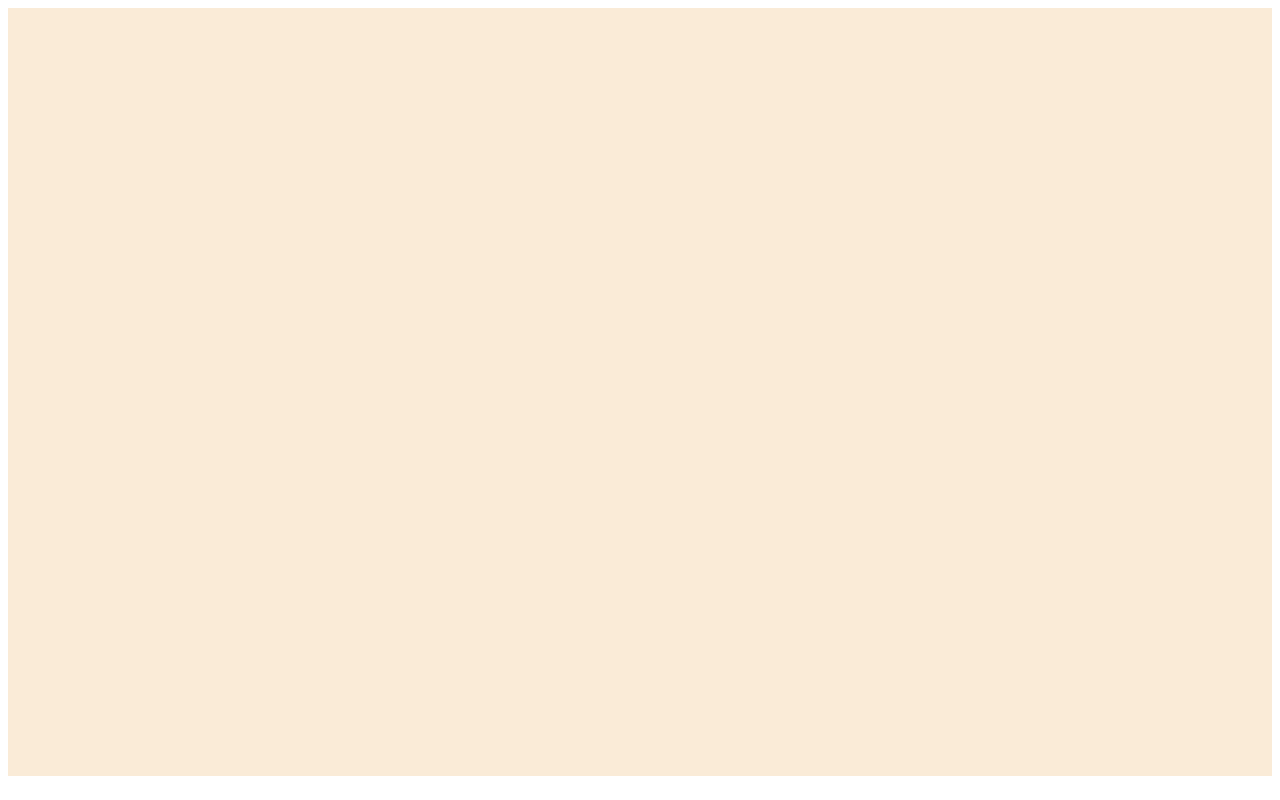
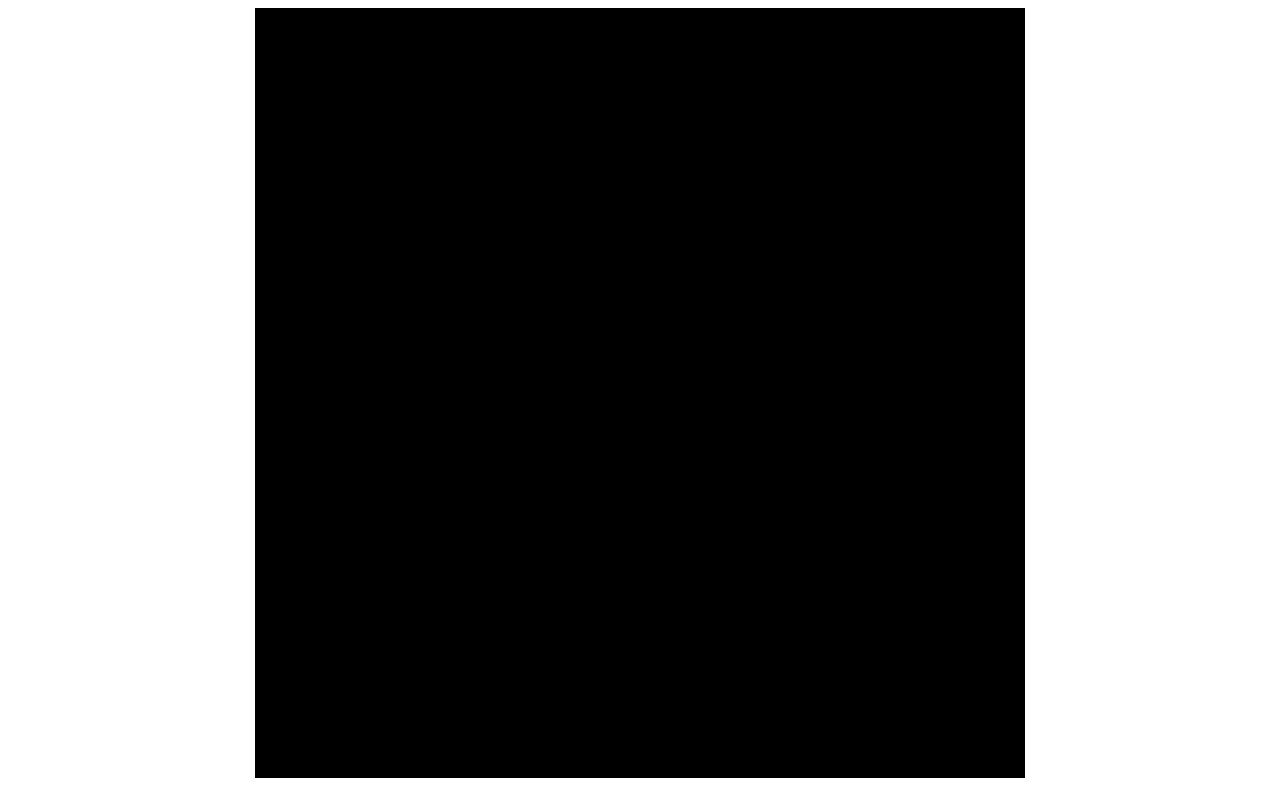
Before and after one commit to unc0mm0n/jschess, a plain HTML site: page game.html in a window 1280 px wide. Drawn offline with Linux system fonts and the light colour scheme.

Commit message:
Start working on game canvas, add images to data folder.

```diff
--- a/Styles/main.css
+++ b/Styles/main.css
@@ -4,13 +4,9 @@ html {
 body {
     height:98%;
 }
-#gameArea {
-    width: inherit;
-    height: inherit;
-    background-color: antiquewhite;
-}
 
 #gameCanvas {
-    width: inherit;
-    height: inherit;
+    padding: 0;
+    margin: auto;
+    display: block;
 }
--- a/scripts/game.js
+++ b/scripts/game.js
@@ -5,6 +5,7 @@
  */
 
 var STARTING_FEN = 'rnbqkbnr/pppppppp/8/8/8/8/PPPPPPPP/RNBQKBNR w KQkq - 0 1';
+var PADDING = 30;
 
 var context;
 var canvas;
@@ -20,18 +21,35 @@ function generatePage() {
 
     var gameCanvas = document.createElement('canvas');
     gameCanvas.setAttribute('id', 'gameCanvas');
-    gameCanvas.setAttribute('width', '80%');
-    gameCanvas.setAttribute('height', '80%');
-    gameArea.appendChild(gameCanvas);
-    body.appendChild(gameArea);
+    body.appendChild(gameCanvas);
 
     canvas = gameCanvas;
-    context = canvas.getContext('2D');
+    context = canvas.getContext('2d');
+    console.log(canvas, context);
+}
 
+function resizeCanvas() {
+    var size = Math.min(window.innerWidth, window.innerHeight) - PADDING;
+    canvas.width = size;
+    canvas.height = size;
+    console.log(size);
+    draw();
+}
+
+function draw() {
+
+    context.fillStyle = '#000000';
+    context.fillRect(0,0,canvas.width, canvas.height);
+    context.fill();
+    console.log('filled')
 }
 
 function main() {
     generatePage();
+
+    // resize the canvas to fill browser window dynamically
+    window.addEventListener('resize', resizeCanvas, false);
+    resizeCanvas();
 }
 
 document.addEventListener('load', main());
```
Also changed, not shown: data/BBishop.png (added), data/BKing.png (added), data/BKinght.png (added), data/BPawn.png (added), data/BQueen.png (added), data/BRook.png (added), data/WBishop.png (added), data/WKing.png (added), data/WKinght.png (added), data/WPawn.png (added), data/WQueen.png (added), data/WRook.png (added).
